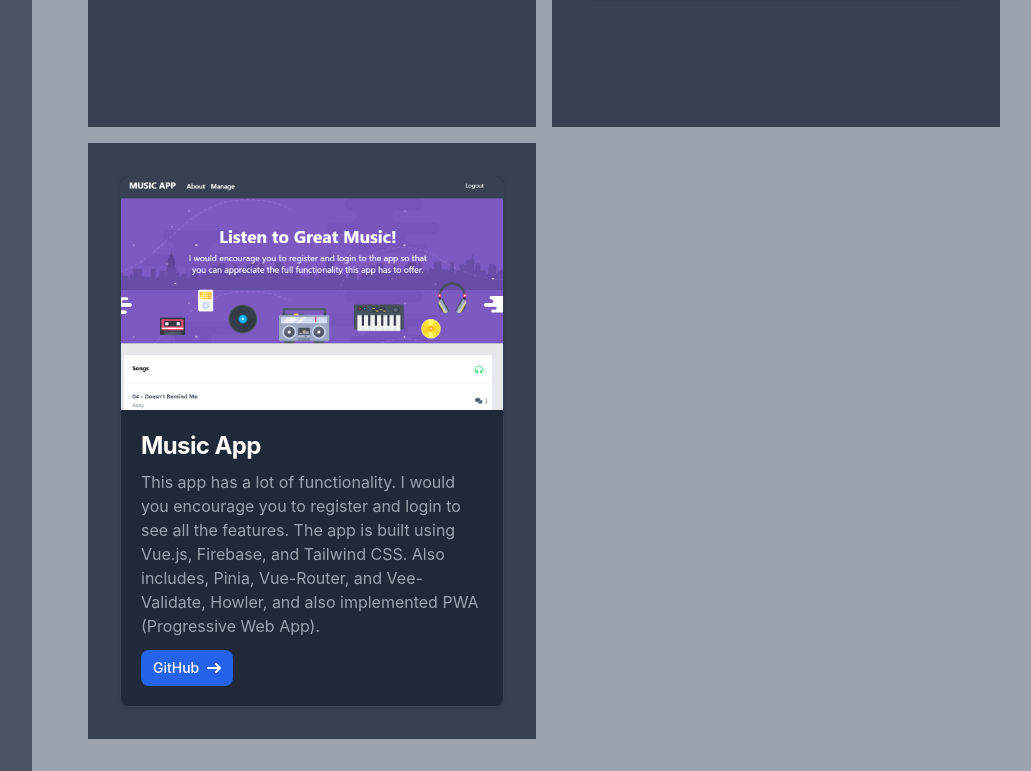
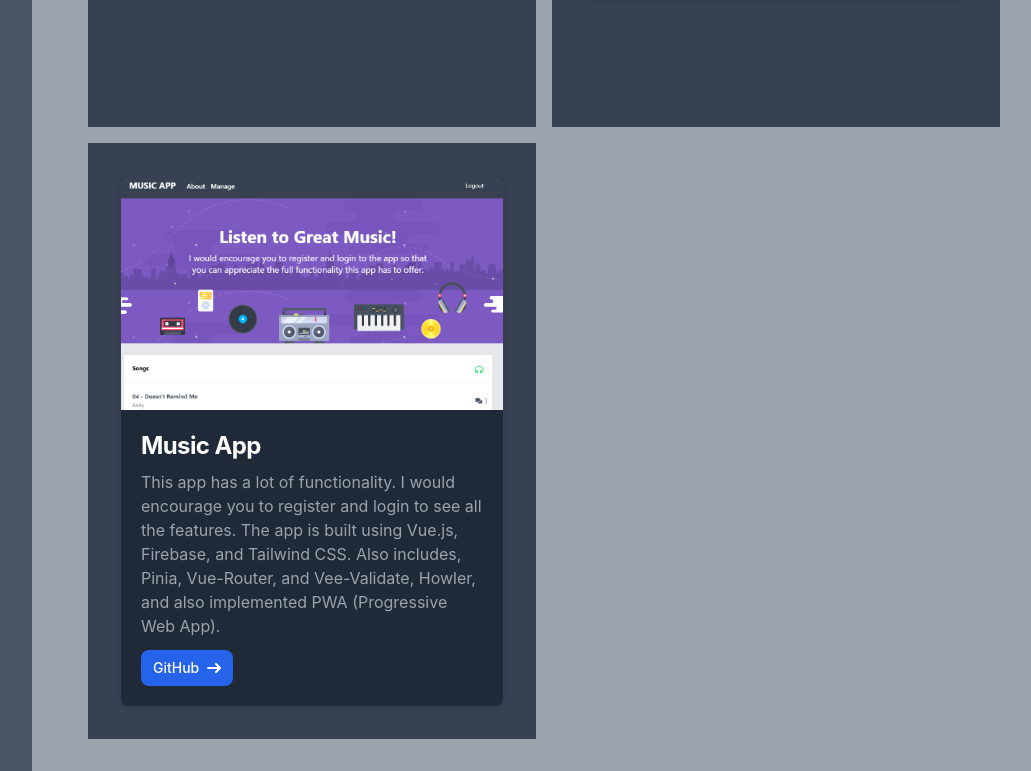
Before and after one commit to ChrisWMichel/cm-portfolio, a Vue app: page /projects/frontend in a window 1280 px wide. Shown: the part 1172-1943 px from the top of the page, without its empty margins (224-1255 px from the left). Built offline with nearby package versions, Linux system fonts and the light colour scheme.

Commit message:
Grammer correction

```diff
--- a/src/components/FrontEnd.vue
+++ b/src/components/FrontEnd.vue
@@ -230,8 +230,8 @@
                 </h5>
               </a>
               <p class="mb-3 font-normal text-gray-700 dark:text-gray-400">
-                This app has a lot of functionality. I would you encourage you
-                to register and login to see all the features. The app is built
+                This app has a lot of functionality. I would encourage you to
+                register and login to see all the features. The app is built
                 using Vue.js, Firebase, and Tailwind CSS. Also includes, Pinia,
                 Vue-Router, and Vee-Validate, Howler, and also implemented PWA
                 (Progressive Web App).
```
